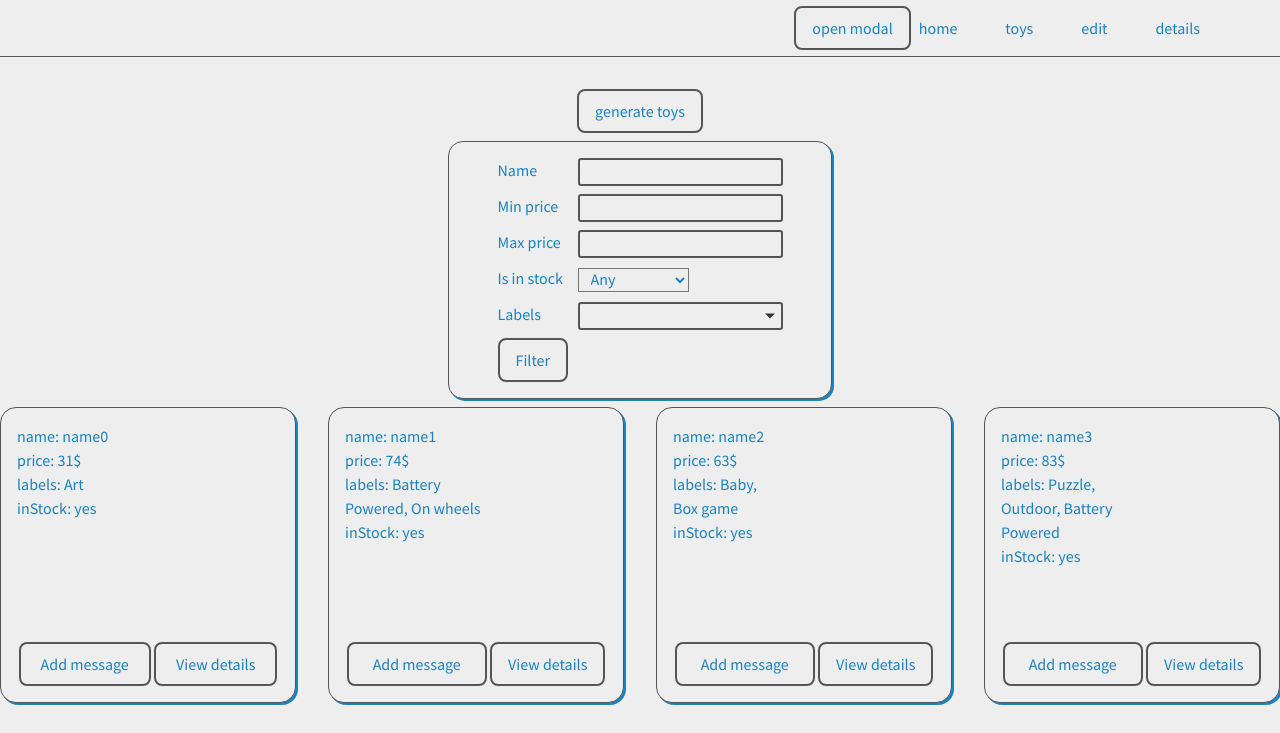
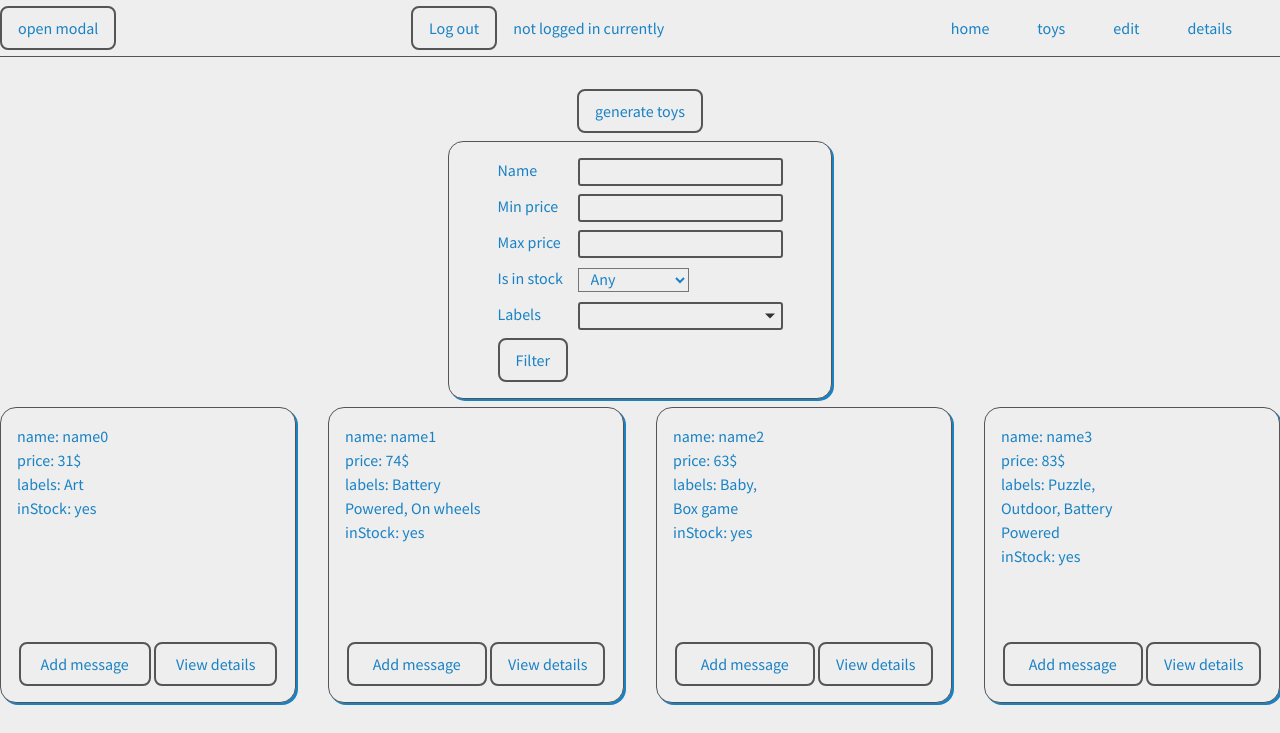
Before and after one commit to veritasx01/toy-proj, a React (Vite) app: page /toy-proj/toys in a window 1280 px wide. Shown: the top 733 px of the page. Built offline with nearby package versions, Linux system fonts and the light colour scheme.

Commit message:
login indication

```diff
--- a/src/components/NavBar.jsx
+++ b/src/components/NavBar.jsx
@@ -2,6 +2,8 @@ import { useEffect, useState } from "react";
 import { NavLink } from "react-router-dom";
 import { LoginModal } from "./LoginModal";
 import { useSelector } from "react-redux";
+import { clearGlobalUser } from "../store/actions/user-actions";
+import { isObjectEmpty } from "../utils/helpers";
 
 export function NavBar() {
   const [isModalShown, setModalShown] = useState(false);
@@ -26,6 +28,10 @@ export function NavBar() {
       <button onClick={toggle} style={{ marginRight: "0.5rem" }}>
         open modal
       </button>
+      <div className="user-dashboard">
+        <button onClick={() => clearGlobalUser()}>Log out</button>
+        <p>{currentUser && isObjectEmpty(currentUser) ? `logged in as: ${currentUser.username}` : "not logged in currently"}</p>
+      </div>
       <LoginModal isShown={isModalShown} toggleHandle={toggle}></LoginModal>
     </header>
   );
--- a/src/styles/App.scss
+++ b/src/styles/App.scss
@@ -7,9 +7,10 @@
 }
 
 .nav-bar {
-  display: flex;
+  display: grid;
+  grid-auto-flow: column;
+  grid-template-columns: auto 1fr auto;
   align-items: center;
-  flex-direction: row-reverse;
   position: relative;
   background: $base-white;
   top: 0;
@@ -22,7 +23,8 @@
   display: grid;
   grid-auto-flow: column;
   gap: 3rem;
-  margin-right: 5rem;
+  grid-column: 3;
+  margin-right: 3rem;
 }
 
 .main-view {
@@ -167,3 +169,13 @@
   border-bottom: 5px solid transparent;
   border-right: 5px solid #333;
 }
+
+.user-dashboard {
+  display: flex;
+  grid-auto-flow: column;
+  margin: 0 auto;
+  align-items: center;
+  * {
+    margin: 0 0.5rem;
+  }
+}
--- a/src/utils/helpers.js
+++ b/src/utils/helpers.js
@@ -76,3 +76,7 @@ export function debounce(func, delay) {
   debounced.cancel = () => clearTimeout(timeoutId);
   return debounced;
 }
+
+export function isObjectEmpty(object) {
+  return Object.keys(object).length;
+}
```
